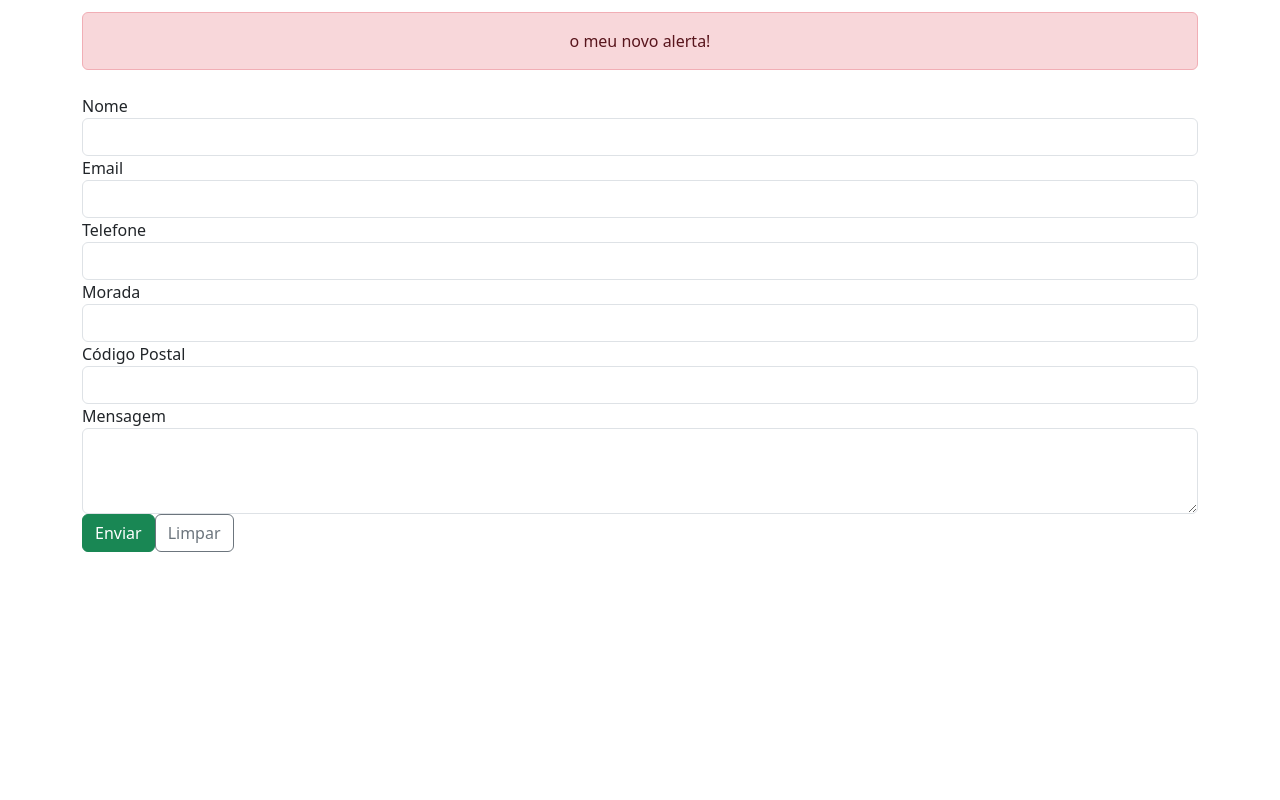
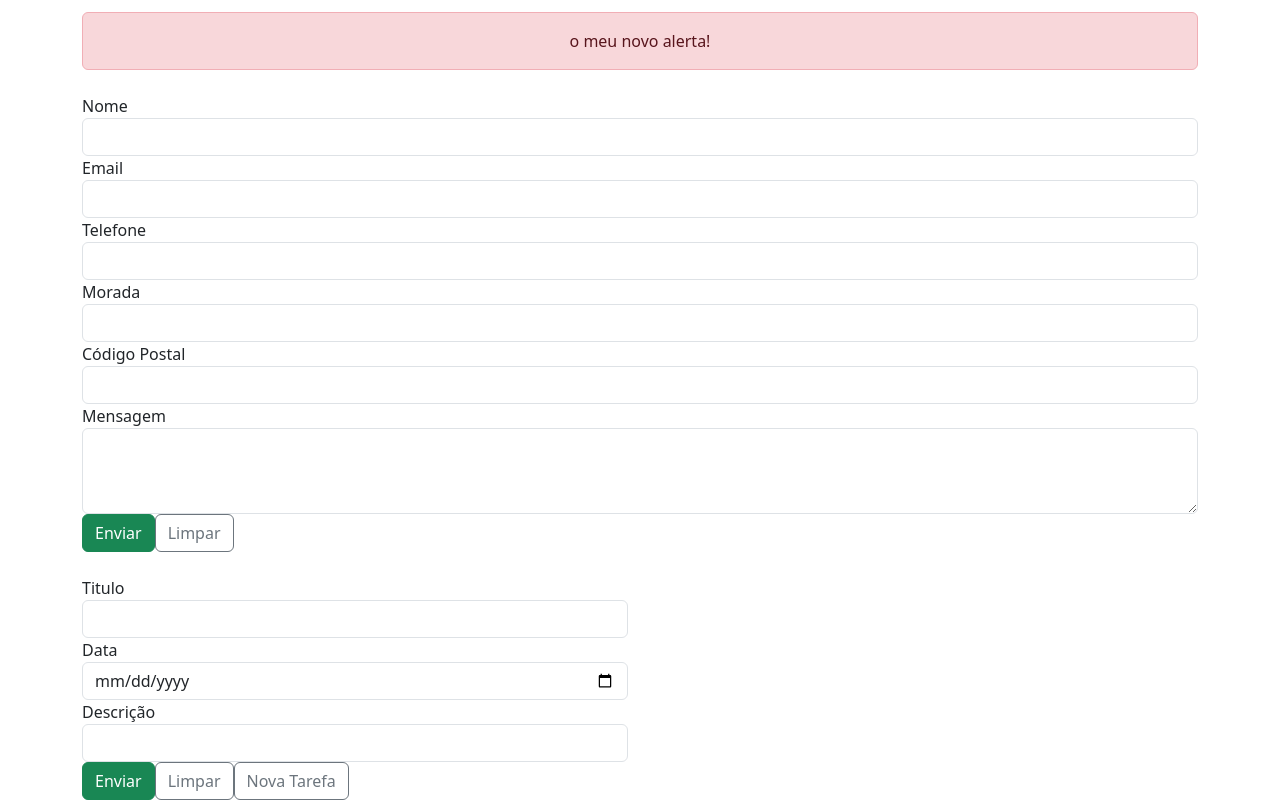
Before and after one commit to simaorafa/REACT_APP-1, a React (Vite) app: page / in a window 1280 px wide. Shown: the part 608-1408 px from the top of the page. Before the commit the page ends 1160 px from the top, so only its background shows below. Built offline with nearby package versions, Linux system fonts and the light colour scheme.

Commit message:
Desenrolabateedaumacomitada

```diff
--- a/src/App.jsx
+++ b/src/App.jsx
@@ -6,6 +6,7 @@ import Mensagem from './Mensagem';
 import Alerta from './Alerta';
 import Contador from './Contador';
 import Formulario from './Formulario';
+import Tarefas from './Tarefas';
 import './App.css'
 
 function App() {
@@ -36,6 +37,8 @@ function App() {
 
             <Formulario />
 
+            <Tarefas />
+
 
         </div>
     );
--- /dev/null
+++ b/src/Tarefas.jsx
@@ -0,0 +1,109 @@
+import React, { useState } from 'react';
+
+function Tarefas() {
+
+    const [formData, setFormData] = useState({
+        id: "",
+        titulo: '',
+        data: '',
+        descricao: '',
+    });
+
+    const [tarefas, setTarefas] = useState([]);
+
+    const [dadosSubmetidos, setDadosSubmetidos] = useState(null);
+
+    // Esta função é chamada quando o formulário é submetido
+    function handleSubmit(e) {
+        e.preventDefault(); // impede o recarregamento da página
+        setDadosSubmetidos(formData); // guarda os dados preenchidos
+        const novaTarefa = {
+            id: Date.now(),
+            titulo: formData.titulo,
+            data: formData.data,
+            descricao: formData.descricao
+        };
+        setTarefas([...tarefas, novaTarefa]);
+    }
+    // Limpa o formulário e os dados apresentados
+    function limparFormulario() {
+        setFormData({ id: "", titulo: '', data: '', descricao: '' });
+        setDadosSubmetidos(null);
+
+    }
+
+    function novaTarefa() {
+        const novaTarefa = {
+            id: Date.now(),
+            titulo: "Euzinho",
+            data: "2024-02-10",
+            descricao: "ui ui ui"
+        };
+        setFormData(novaTarefa);
+        setTarefas([...tarefas, novaTarefa]);
+        setDadosSubmetidos(null);
+    }
+
+    return (
+        <div className=" mt-4 row">
+
+            <div className="col-6">
+                <form onSubmit={handleSubmit}>
+                    {/* Cada campo é controlado — o valor vem do estado React */}
+                    <div className="form-group">
+                        <label>Titulo</label>
+                        <input type="text" className="form-control" value={formData.titulo} onChange={(e) =>
+
+                            setFormData({ ...formData, titulo: e.target.value })} required />
+                    </div>
+                    <div className="form-group">
+                        <label>Data</label>
+                        <input type="date" className="form-control" value={formData.data} onChange={(e) =>
+
+                            setFormData({ ...formData, data: e.target.value })} required />
+                    </div>
+                    <div className="form-group">
+                        <label>Descrição</label>
+                        <input type="text" className="form-control" value={formData.descricao} onChange={(e) =>
+
+                            setFormData({ ...formData, descricao: e.target.value })} />
+                    </div>
+                    {/* Botões de ação */}
+                    <button className="btn btn-success mr-2">Enviar</button>
+
+                    <button type="button" className="btn btn-outline-secondary"
+                        onClick={limparFormulario}>Limpar</button>
+
+                    <button type="button" className="btn btn-outline-secondary"
+                        onClick={novaTarefa}>Nova Tarefa</button>
+                </form>
+            </div>
+
+            <div className="col-6">
+                {dadosSubmetidos && (
+                    <div className="card mt-4">
+                        <div className="card-body">
+                            <h5 className="card-title">Dados Recebidos</h5>
+                            <p><strong>Titulo:</strong> {dadosSubmetidos.titulo}</p>
+                            <p><strong>Data:</strong> {dadosSubmetidos.data}</p>
+                            <p><strong>Descrição:</strong> {dadosSubmetidos.descricao}</p>
+                        </div>
+                    </div>
+                )}
+
+                <ul className="list-group mt-4">
+                    {tarefas.map((tarefa) => (
+                        <li key={tarefa.id} className="list-group-item">
+                            <p>{tarefa.titulo}</p>
+                            <p>{tarefa.data}</p>
+                            <p>{tarefa.descricao}</p>
+                        </li>
+                    ))}
+                </ul>
+
+            </div>
+        </div>
+
+    );
+}
+export default Tarefas;
```
Also changed, not shown: src/Tarefas-.jsx (added, +77 -0 lines).
